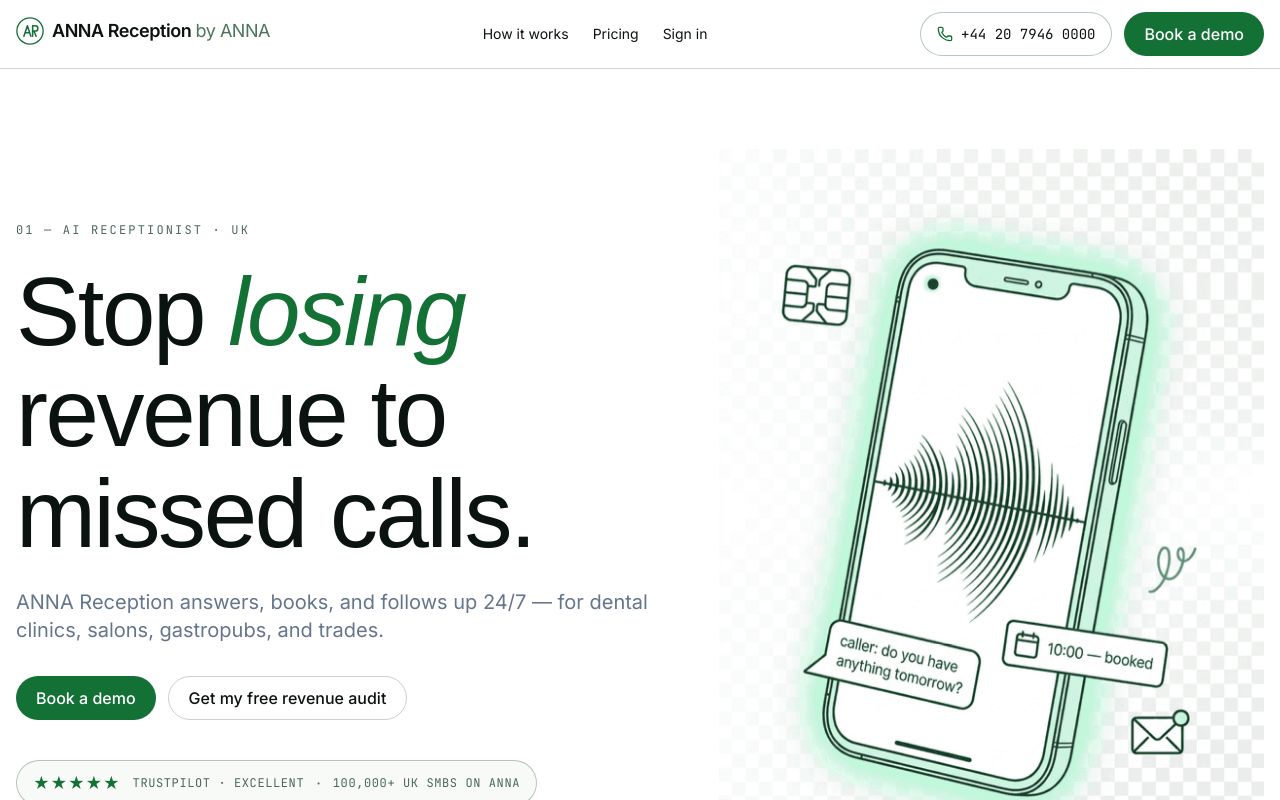
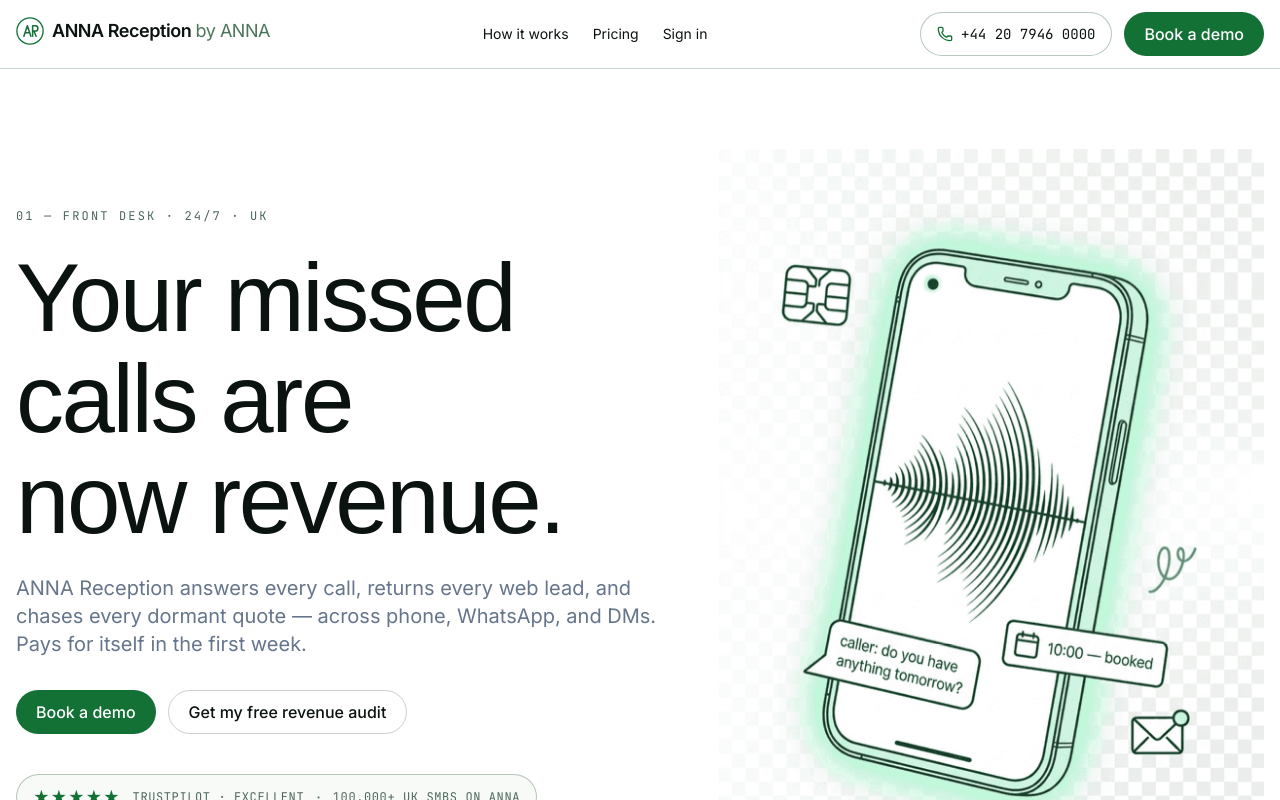
Before and after one commit to nfilippov733/anna-reception, a Next.js app: page / in a window 1280 px wide. Shown: the top 800 px of the page. Built offline with nearby package versions, Linux system fonts and the light colour scheme; a web font is replaced by a local one.

Commit message:
feat(hero): v3 — outcome-with-revenue headline, omnichannel sub, no AI

```diff
--- a/src/components/sections/Hero.tsx
+++ b/src/components/sections/Hero.tsx
@@ -7,15 +7,15 @@ export function Hero() {
     <section className="mx-auto max-w-page px-4 pt-12 pb-16 md:pt-20 md:pb-24" aria-labelledby="hero-headline">
       <div className="grid gap-12 md:grid-cols-[1.2fr_1fr] items-center">
         <div>
-          <Kicker number="01" label="AI Receptionist · UK" />
+          <Kicker number="01" label="Front desk · 24/7 · UK" />
           <h1
             id="hero-headline"
             className="mt-6 font-display text-display-xl text-ink leading-[1.05] tracking-tight text-balance"
           >
-            Stop <em className="not-italic md:italic text-primary">losing</em> revenue to missed calls.
+            Your missed calls are now revenue.
           </h1>
           <p className="mt-6 text-lg md:text-xl text-fg-muted max-w-prose leading-[1.55]">
-            ANNA Reception answers, books, and follows up 24/7 — for dental clinics, salons, gastropubs, and trades.
+            ANNA Reception answers every call, returns every web lead, and chases every dormant quote — across phone, WhatsApp, and DMs. Pays for itself in the first week.
           </p>
           <div className="mt-8 flex flex-wrap gap-3">
             <Button href="/demo" data-event="hero_cta_demo_clicked">Book a demo</Button>
```
Also changed, not shown: 1 other file (tests, documents, lock files or other folders).
